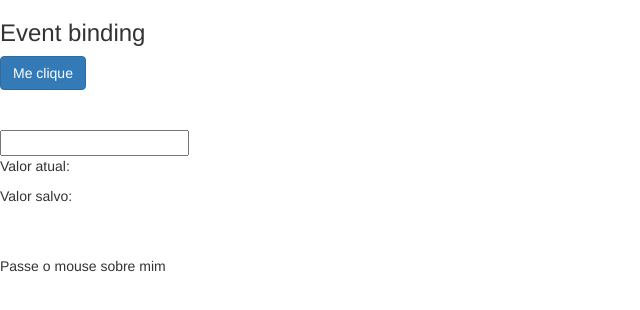
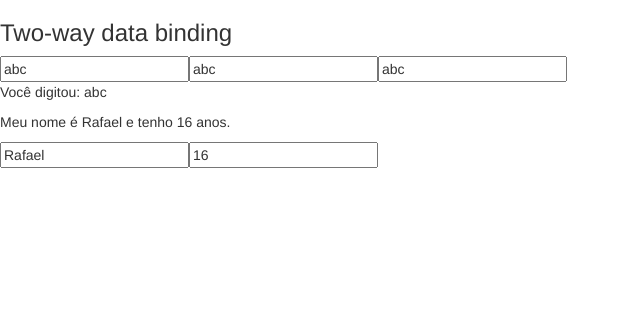
Before and after one commit to rafa-thayto/angular, an Angular app in the folder data-binding/: page / in a window 1280 px wide. Shown: the top 310 px of the page, without its empty margins (0-640 px from the left). Built offline with nearby package versions, Linux system fonts and the light colour scheme.

Commit message:
Learn about two-way data binding and more about components

```diff
--- a/data-binding/src/app/app.module.ts
+++ b/data-binding/src/app/app.module.ts
@@ -1,5 +1,7 @@
 import { BrowserModule } from '@angular/platform-browser';
 import { NgModule } from '@angular/core';
+import { FormsModule } from '@angular/forms';
+import { MeuFormModule } from './meu-form/meu-form.module';
 
 
 import { AppComponent } from './app.component';
@@ -12,7 +14,9 @@
     DataBindingComponent
   ],
   imports: [
-    BrowserModule
+    BrowserModule,
+    FormsModule,
+    MeuFormModule
   ],
   providers: [],
   bootstrap: [AppComponent]
--- a/data-binding/src/app/data-binding/data-binding.component.html
+++ b/data-binding/src/app/data-binding/data-binding.component.html
@@ -1,4 +1,4 @@
-<section class="property-binding">
+<!-- <section class="property-binding"> -->
 
   <!-- <article>
     <h3>Interpolation / Interpolação</h3>
@@ -62,7 +62,7 @@
 
 
 
-  <article>
+  <!-- <article>
     <div>
       <h3>Event binding</h3>
       <div>
@@ -94,6 +94,8 @@
     </span>
   </div>
 
-  </article>
+  </article> -->
 
-</section>
+<!-- </section> -->
+
+<app-meu-form></app-meu-form>
--- /dev/null
+++ b/data-binding/src/app/meu-form/meu-form.component.html
@@ -0,0 +1,32 @@
+<section class="two-way-binding">
+    <article>
+      <h3>Two-way data binding</h3>
+      <div>
+
+        <input type="text"
+          [value]="nome"
+          (input)="nome = $event.target.value"
+        >
+
+        <input type="text"
+          [ngModel]="nome"
+          (ngModelChange)="nome = $event"
+        >
+
+        <input type="text"
+          [(ngModel)]="nome"
+        >
+
+        <p>Você digitou: {{ nome }}</p>
+      </div>
+
+      <div>
+
+        <p>Meu nome é {{ pessoa.nome }} e tenho {{pessoa.idade}} anos.</p>
+
+        <input type="text" [(ngModel)]="pessoa.nome">
+        <input type="text" [(ngModel)]="pessoa.idade">
+
+      </div>
+    </article>
+  </section>
--- /dev/null
+++ b/data-binding/src/app/meu-form/meu-form.component.ts
@@ -0,0 +1,22 @@
+import { Component, OnInit } from '@angular/core';
+
+@Component({
+  selector: 'app-meu-form',
+  templateUrl: './meu-form.component.html',
+  styleUrls: ['./meu-form.component.css']
+})
+export class MeuFormComponent implements OnInit {
+
+  nome: string = 'abc';
+
+  pessoa: any = {
+    nome: 'Rafael',
+    idade: 16
+  };
+
+  constructor() { }
+
+  ngOnInit() {
+  }
+
+}
```
Also changed, not shown: data-binding/src/app/meu-form/meu-form.module.ts (added, +19 -0 lines), data-binding/src/app/meu-form/meu-form.component.css (added), 1 other file (tests, documents, lock files or other folders).
